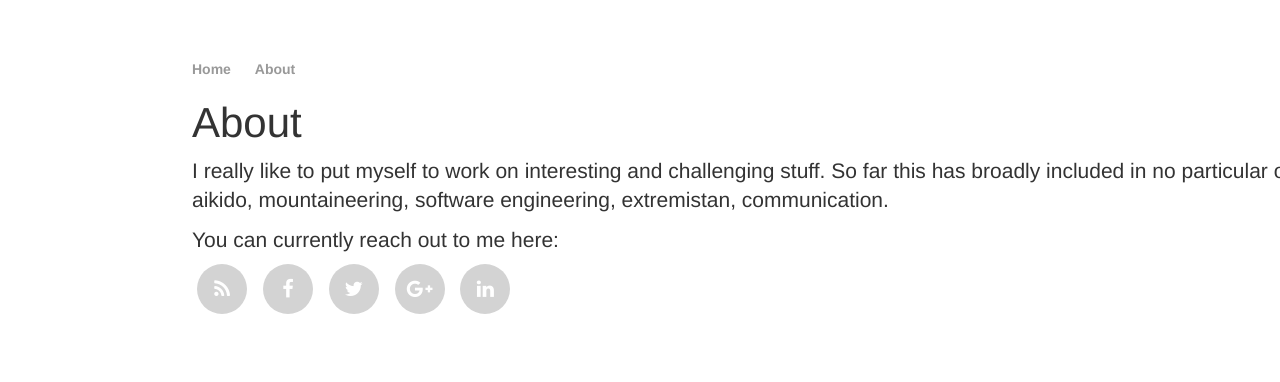
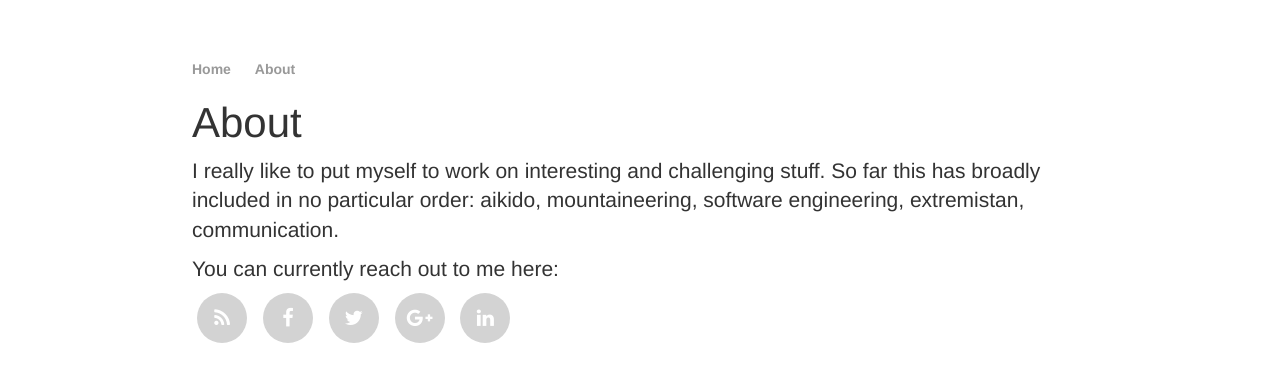
Before and after one commit to anrei0000/anrei0000.github.io, a Jekyll site: the page about/index.html, which Jekyll copies as it is, in a window 1280 px wide. Shown: the top 382 px of the page. Built offline with Jekyll 4.4.1, drawn with Linux system fonts in a browser that asks for light colours; nearby versions of some CDN libraries.

```diff
--- a/about/index.html
+++ b/about/index.html
@@ -18,7 +18,7 @@
     </ul>
 </nav>
 
-<div class="about" style="margin-right: -30%;">
+<div class="about">
     <h1>About</h1>
     <p>I really like to put myself to work on interesting and challenging stuff. So far this has broadly included in no
         particular order: aikido, mountaineering, software engineering, extremistan, communication.</p>
```
Also changed, not shown: other parts of about/index.html (+1 -1 lines).
